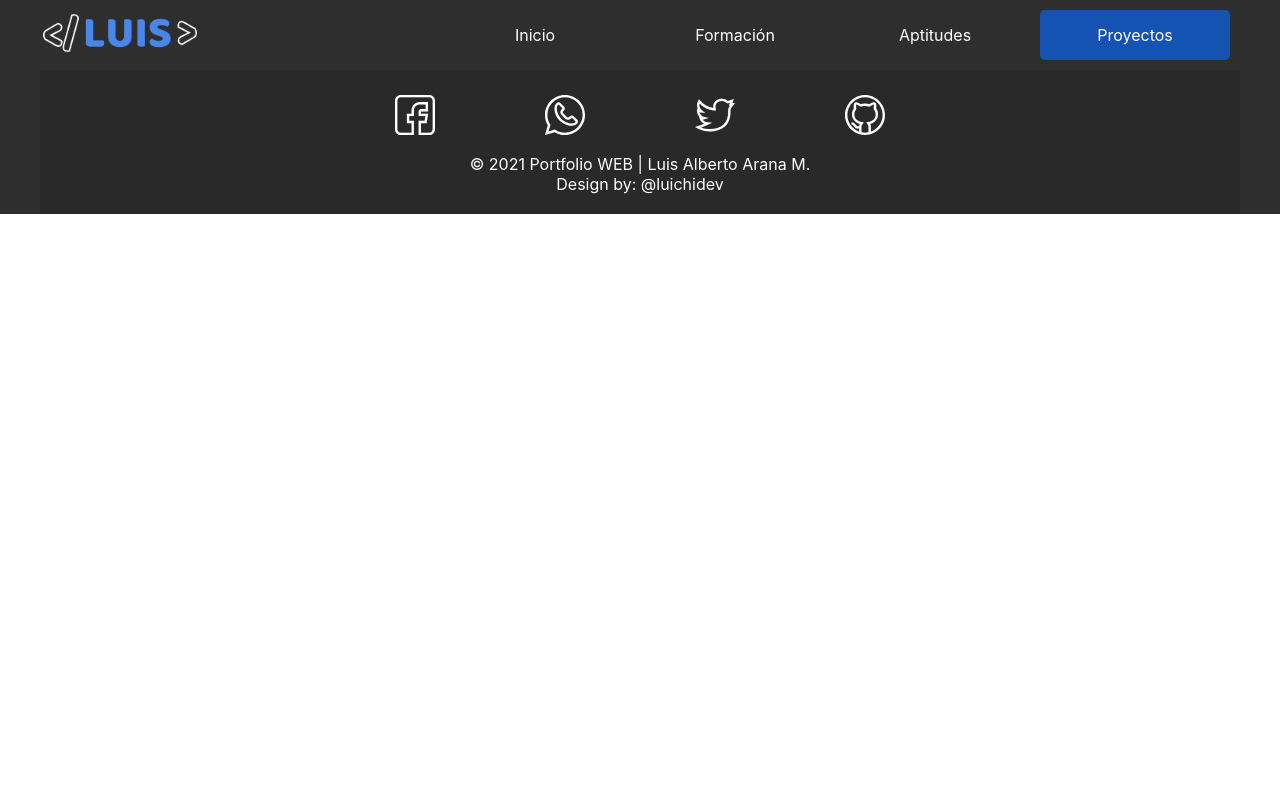
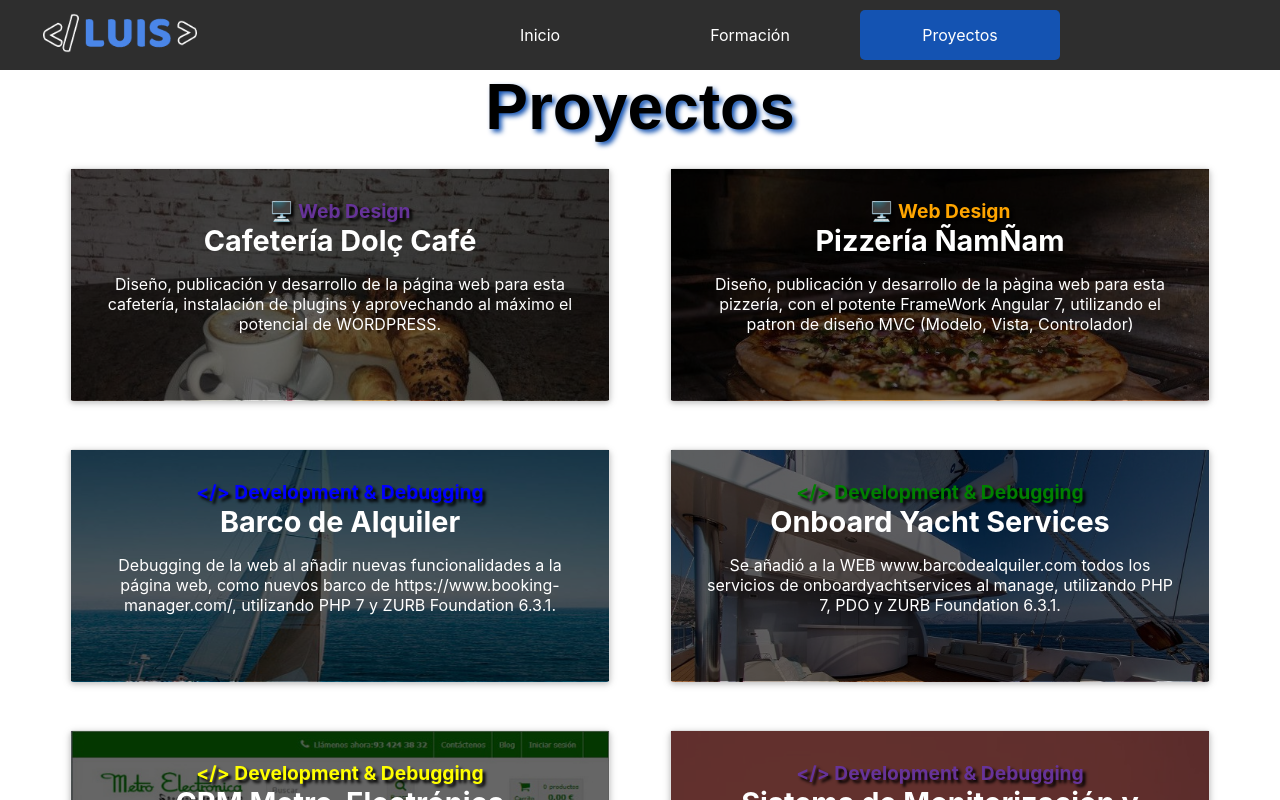
Before and after one commit to Luichidev/portfolio-luis, a Next.js app: page /proyectos in a window 1280 px wide. Shown: the top 800 px of the page. Built offline with nearby package versions, Linux system fonts and the light colour scheme; a web font is replaced by a local one.

Commit message:
se implemento la vista proyectos

```diff
--- a/components/Footer/index.jsx
+++ b/components/Footer/index.jsx
@@ -8,6 +8,7 @@ export default function Footer() {
     <>
       <footer>
         <div className="container">
+          <h3>Puedes contactarme en cualquiera de mis redes sociales</h3>
           <div className="flex__container social-icons">
             <a href="https://www.facebook.com/luisalbertothethunder" className="flex__1" target="_blank" rel="noopener" aria-label="Facebook">
               <Facebook/>
@@ -45,6 +46,14 @@ export default function Footer() {
           margin: 0 auto;
         }
 
+        .social-icons a {
+          margin: 5px;
+        }
+
+        .container h3 {
+          padding-bottom: 10px;
+        }
+
         .footer-info {
           margin-top: 10px;
         }
@@ -54,9 +63,6 @@ export default function Footer() {
           padding: 0;
         }
 
-        .social-icons a {
-          margin: 5px;
-        }
 
         `}</style>
     </>
--- a/components/Models/formacion.js
+++ b/components/Models/formacion.js
@@ -1,5 +1,6 @@
 const formacion = [
   {
+    id: 1,
     title: "CONOCIMIENTOS",
     sub_title: "Tecnologías",
     image: "/assets/img/conocimiento.jpg",
@@ -14,6 +15,7 @@ const formacion = [
     ],
   },
   {
+    id: 2,
     title: "EDUCACION",
     sub_title: "Estudios Realizados",
     image: "/assets/img/educacion.jpg",
@@ -29,6 +31,7 @@ const formacion = [
     ],
   },
   {
+    id: 3,
     title: "FORMACION",
     sub_title: "Estudios Complementarios",
     image: "/assets/img/formacion.jpg",
--- /dev/null
+++ b/components/Models/proyectos.js
@@ -0,0 +1,64 @@
+const proyectos = [
+  {
+    id: 1,
+    color: "rebeccapurple",
+    icon: "🖥️",
+    icon_title: "Web Design",
+    title: "Cafetería Dolç Café",
+    image: "/assets/img/cafe.jpg",
+    description:
+      "Diseño, publicación y desarrollo de la página web para esta cafetería, instalación de plugins y aprovechando al máximo el potencial de WORDPRESS.",
+  },
+  {
+    id: 2,
+    color: "orange",
+    icon: "🖥️",
+    icon_title: "Web Design",
+    title: "Pizzería ÑamÑam",
+    image: "/assets/img/pizzeria.jpg",
+    description:
+      "Diseño, publicación y desarrollo de la pàgina web para esta pizzería, con el potente FrameWork Angular 7, utilizando el patron de diseño MVC (Modelo, Vista, Controlador)",
+  },
+  {
+    id: 3,
+    color: "blue",
+    icon: "</>",
+    icon_title: "Development & Debugging",
+    title: "Barco de Alquiler",
+    image: "/assets/img/boat.png",
+    description:
+      "Debugging de la web al añadir nuevas funcionalidades a la página web, como nuevos barco de https://www.booking-manager.com/, utilizando PHP 7 y ZURB Foundation 6.3.1.",
+  },
+  {
+    id: 4,
+    color: "green",
+    icon: "</>",
+    icon_title: "Development & Debugging",
+    title: "Onboard Yacht Services",
+    image: "/assets/img/obys.jpg",
+    description:
+      "Se añadió a la WEB www.barcodealquiler.com todos los servicios de onboardyachtservices al manage, utilizando PHP 7, PDO y ZURB Foundation 6.3.1.",
+  },
+  {
+    id: 5,
+    color: "yellow",
+    icon: "</>",
+    icon_title: "Development & Debugging",
+    title: "CRM Metro-Electrónica",
+    image: "/assets/img/metro.jpg",
+    description:
+      "Se implemento todos los servicios y funcionalidades para que este proyecto administre y organice la empresa, desde facturación, reparaciones y control de stocks.",
+  },
+  {
+    id: 6,
+    color: "rebeccapurple",
+    icon: "</>",
+    icon_title: "Development & Debugging",
+    title: "Sistema de Monitorización y Alertas",
+    image: "/assets/img/simona.jpg",
+    description:
+      "SIMONA es una sistema de monitorización y alertas, he desarrollado todo el frontEnd del sistema y parte del backEnd.",
+  },
+];
+
+export default proyectos;
--- a/components/Navbar/index.jsx
+++ b/components/Navbar/index.jsx
@@ -30,11 +30,6 @@ export default function Navbar() {
             <li className={router.pathname == "/formacion" ? "active" : ""}>
               <Link href="/formacion">
                 <a>Formación</a>
-              </Link>
-            </li>
-            <li className={router.pathname == "/aptitudes" ? "active" : ""}>
-              <Link href="/aptitudes">
-                <a>Aptitudes</a>
               </Link>
             </li>
             <li className={router.pathname == "/proyectos" ? "active" : ""}>
--- a/pages/proyectos/index.js
+++ b/pages/proyectos/index.js
@@ -1,11 +1,85 @@
 import Header from "../../components/Header";
 import Footer from "../../components/Footer";
+import proyectos from "../../components/Models/proyectos";
 
 export default function Proyectos() {
   return (
     <>
       <Header></Header>
-      <main></main>
+      <main>
+        <section>
+          <h2 className="main__title text__center">Proyectos</h2>
+          <div className="flex__container container">
+            {proyectos.map((pro) => {
+              return (
+                <div
+                  className="card flex__1 card__container"
+                  style={{ backgroundImage: `url("${pro.image}")` }}
+                  key={pro.id}
+                >
+                  <div className="text__center flex__container card__description">
+                    <div className="card__info">
+                      <h5 className="sub__title" style={{ color: pro.color }}>
+                        {pro.icon} {pro.icon_title}
+                      </h5>
+                      <h3>
+                        <strong>{pro.title}</strong>
+                      </h3>
+                      <p>{pro.description}</p>
+                    </div>
+                  </div>
+                </div>
+              );
+            })}
+          </div>
+        </section>
+      </main>
+      <style jsx>{`
+        .card__container {
+          max-width: 90%;
+          min-width: 90%;
+          margin: 1.5rem auto;
+          background-repeat: no-repeat;
+          background-size: cover;
+          color: #fff;
+          position: relative;
+          padding: 30px;
+          margin: 1.5rem auto;
+        }
+
+        .card__container::before {
+          content: "";
+          width: 100%;
+          height: 100%;
+          position: absolute;
+          top: 0;
+          left: 0;
+          background-color: rgba(0, 0, 0, 0.6);
+        }
+
+        .card__description {
+          z-index: 100;
+        }
+
+        .card__description h5 {
+          font-size: 1.2rem;
+        }
+
+        .card__info {
+          padding: 0 0 20px;
+        }
+
+        .card__info h3 {
+          font-size: 1.8rem;
+        }
+
+        @media screen and (min-width: 650px) {
+          .card__container {
+            max-width: 45%;
+            min-width: 45%;
+          }
+        }
+      `}</style>
       <Footer></Footer>
     </>
   );
--- a/styles/globals.css
+++ b/styles/globals.css
@@ -95,6 +95,20 @@ button {
   text-align: center;
 }
 
+.card {
+  box-shadow: 0 2px 5px 0 rgb(0, 0, 0, 16%), 0 2px 10px 0 rgb(0, 0, 0, 12%);
+  position: relative;
+  display: flex;
+  flex-direction: column;
+  word-wrap: break-word;
+  background-clip: border-box;
+  border: 1px solid rgba(0, 0, 0, 0.125);
+  border-radius: 0.25rem;
+  margin: 1.5rem 1rem;
+  max-width: 400px;
+  min-width: 300px;
+}
+
 @media screen and (min-width: 1024px) {
   .main__title {
     font-size: 4rem;
```
Also changed, not shown: pages/aptitudes/index.js (deleted, +0 -12 lines), pages/formacion/index.js (+3 -17 lines).
